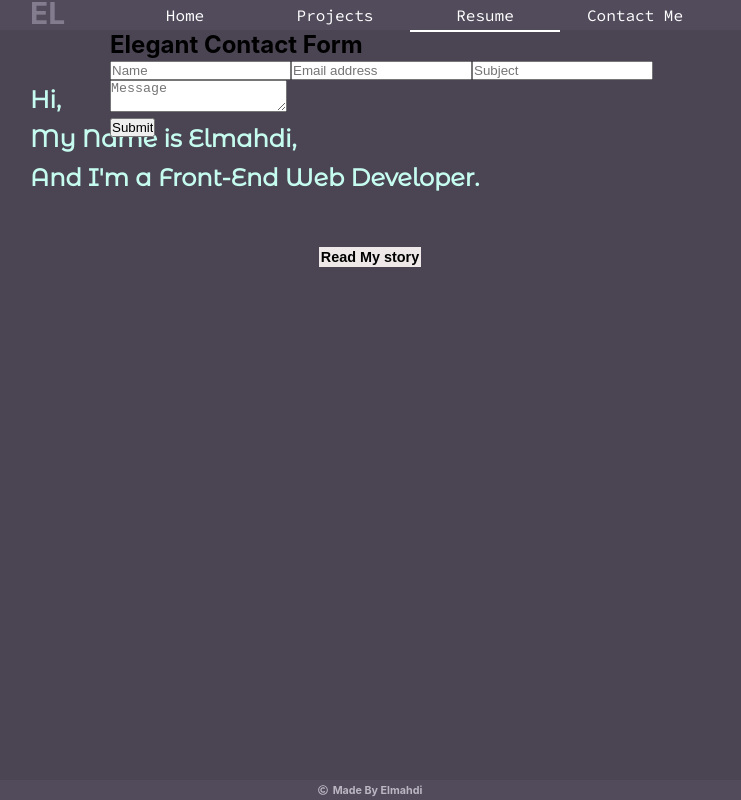
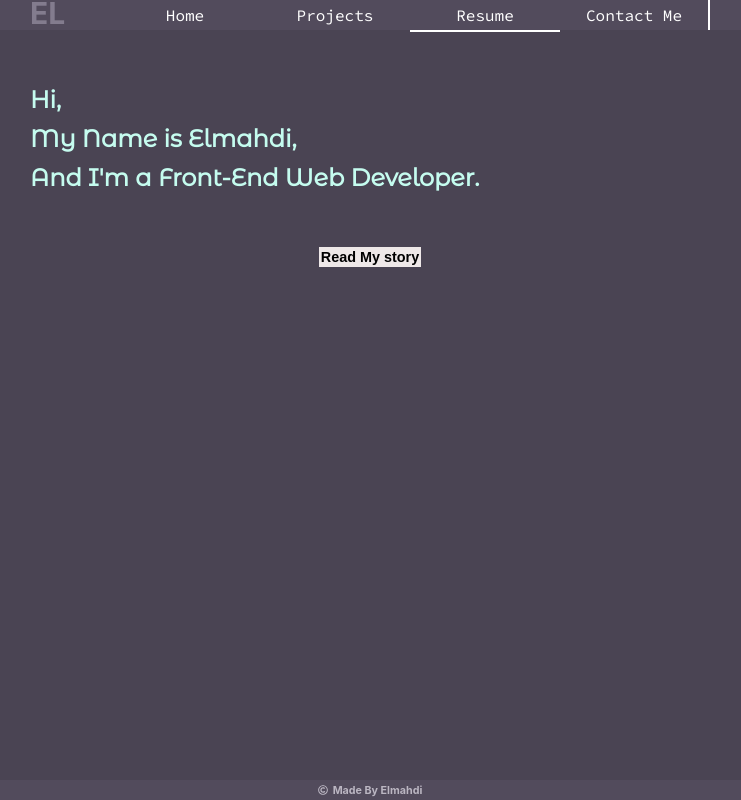
Before and after one commit to Elmahdi1962/myPortfolio, a React (Create React App) app: page / in a window 1280 px wide. Shown: the whole page, without its empty margins (270-1011 px from the left). Built offline with nearby package versions, Linux system fonts and the light colour scheme.

Commit message:
finished teh contact popup

```diff
--- a/src/components/Navbar.js
+++ b/src/components/Navbar.js
@@ -4,13 +4,19 @@ import { useEffect } from "react";
 import emailjs from 'emailjs-com';
 
 function Navbar() {
+    var resumeOpen= false;
+    var contactOpen = false;
     useEffect(() => {
 
-        document.addEventListener("click",resumeClickHandler);
+        document.addEventListener("click",(e) => {
+            resumeClickHandler(e);
+            contactClickHandler(e);
+        });
 
         return () => {
 
-            document.getElementById("resume-button").removeEventListener("click",resumeClickHandler);
+
+            document.removeEventListener("click",resumeClickHandler);
 
         }
 
@@ -28,34 +34,84 @@ function Navbar() {
         e.target.reset();
       }
 
+      function resumeClickHandler(e){
+
+        if(document.getElementById("resume-li").contains(e.target) && !resumeOpen){
+
+            document.getElementById("resume-popup").style.cssText="height: 50px; color: black";
+            resumeOpen= true;
+            console.log("resumeopen",resumeOpen);
+        }
+        else{
+
+            document.getElementById("resume-popup").style.cssText="height: 0px; color: transparent";
+            resumeOpen= false;
+            console.log("resumeopen",resumeOpen);
+        }
+
+
+    }
+
+
+    function contactClickHandler(e){
+        if(document.getElementById("contact-popup").contains(e.target)){
+            console.log("inside poup contact");
+
+        }else if(document.getElementById("contact-li").contains(e.target) && !contactOpen){
+
+            document.getElementById("contact-popup").style.cssText="height: 250px; width: 300px";
+            contactOpen= true;
+            console.log("contactopen",contactOpen);
+
+        }
+        else{
+
+            document.getElementById("contact-popup").style.cssText="height: 30px; width: 0px; transition: height 0.5s, width 0.5s 500ms;";
+            contactOpen= false;
+            console.log("contactopen",contactOpen);
+        }
+
+
+    }
+
     return (
         <header>
             <div id="nav-container">
                 <h1 id="logo">EL</h1>
                 <nav id="container">
+
                     <ul id="nav-ul">
                         <li><a href="#home-section">Home</a></li>
                         <li><a href="#projects-section">Projects</a></li>
-                        <li><button id="resume-button">Resume</button></li>
-                        <li><button id="contact-button">Contact Me</button></li>
+                        <li id="resume-li"><button id="resume-button">Resume</button></li>
+                        <li id ="contact-li"><button id="contact-button">Contact Me</button></li>
                     </ul>
+
+                    {/* -----resume popup---- */}
+
                     <div id="resume-popup">
                         <p>Download Resume from <a href="#">Here</a></p>
                     </div>
 
-                    <h1>Elegant Contact Form</h1>
-                    <form class="cf" onSubmit={sendEmail}>
-                    <div class="half left cf">
-                        <input name="name" type="text" id="input-name" placeholder="Name"/>
-                        <input name="email" type="email" id="input-email" placeholder="Email address"/>
-                        <input name="subject" type="text" id="input-subject" placeholder="Subject"/>
+                    {/* -----contact popup---- */}
+
+                    <div id="contact-popup">
+                        <h3>Contact me</h3>
+
+                        {/* -----Form---- */}
+
+                        <form onSubmit={sendEmail}>
+
+                        <input name="name" type="text" id="input-name" placeholder="Name" required/>
+                        <input name="email" type="email" id="input-email" placeholder="Email address" required/>
+                        <input name="subject" type="text" id="input-subject" placeholder="Subject" required/>
+
+                        <textarea name="message" type="text" id="input-message" placeholder="Message" required></textarea>
+
+                        <input type="submit" value="Send" id="input-submit"/>
+                        </form>
+                        {/* -----End Form---- */}
                     </div>
-                    <div class="half right cf">
-                        <textarea name="message" type="text" id="input-message" placeholder="Message"></textarea>
-                    </div>
-                    <input type="submit" value="Submit" id="input-submit"/>
-                    </form>
-
 
                 </nav>
             </div>
@@ -68,20 +124,6 @@ function Navbar() {
 
 
 
-function resumeClickHandler(e){
-    if(document.getElementById("resume-button").contains(e.target)){
-
-        document.getElementById("resume-popup").style.cssText="height: 50px; color: black";
-
-    }
-    else{
-
-        document.getElementById("resume-popup").style.cssText="height: 0px; color: transparent";
-
-    }
-
-    console.log("popout");
-}
 
 
 export default Navbar;
--- a/src/components/styles/Navbar.css
+++ b/src/components/styles/Navbar.css
@@ -26,6 +26,18 @@ header {
   position: relative;
   width: 600px;
   height: 100%;
+}
+
+#container #contact-li {
+  border-right: 2px solid white;
+}
+
+#container #contact-li:hover {
+  background-color: rgba(101, 101, 109, 0.761);
+}
+
+#container #resume-li:hover {
+  background-color: rgba(101, 101, 109, 0.761);
 }
 
 #container #resume-button,
@@ -67,6 +79,61 @@ header {
   width: 100%;
   height: 100%;
   text-align: center;
+}
+
+#container #contact-popup {
+  position: absolute;
+  background-color: gray;
+  width: 0px;
+  height: 30px;
+  padding: 0;
+  margin: 0;
+  font: "Source Code Pro", monospace;
+  font-weight: 600;
+  font-size: 15px;
+  overflow: hidden;
+  top: 0px;
+  left: 100%;
+  -webkit-transition: width 0.5s, height 0.5s 500ms;
+  transition: width 0.5s, height 0.5s 500ms;
+}
+
+#container #contact-popup form {
+  display: -webkit-box;
+  display: -ms-flexbox;
+  display: flex;
+  -webkit-box-align: center;
+      -ms-flex-align: center;
+          align-items: center;
+  -webkit-box-pack: center;
+      -ms-flex-pack: center;
+          justify-content: center;
+  -webkit-box-orient: vertical;
+  -webkit-box-direction: normal;
+      -ms-flex-direction: column;
+          flex-direction: column;
+  width: 280px;
+  margin: auto;
+}
+
+#container #contact-popup form input {
+  width: 100%;
+  height: 30px;
+  margin: 3px 0;
+}
+
+#container #contact-popup form textarea {
+  width: 100%;
+  height: auto;
+  margin: 3px 0;
+  resize: none;
+}
+
+#container #contact-popup h3 {
+  width: 100%;
+  text-align: center;
+  height: 30px;
+  margin: 3px 0;
 }
 
 #logo {
@@ -119,18 +186,4 @@ header {
 #nav-ul li a:hover::after {
   width: 100%;
 }
-
-#contact-button::after {
-  content: "";
-  display: block;
-  width: 0;
-  height: 2px;
-  background-color: #00c9a5;
-  -webkit-transition: width 0.3s ease-out !important;
-  transition: width 0.3s ease-out !important;
-}
-
-#contact-button:hover::after {
-  width: 100%;
-}
 /*# sourceMappingURL=navbar.css.map */
--- a/src/components/styles/navbar.scss
+++ b/src/components/styles/navbar.scss
@@ -20,7 +20,17 @@ header {
   position: relative;
   width: 600px;
   height: 100%;
-
+  #contact-li {
+    border-right: 2px solid white;
+    &:hover {
+      background-color: rgba(101, 101, 109, 0.761);
+    }
+  }
+  #resume-li {
+    &:hover {
+      background-color: rgba(101, 101, 109, 0.761);
+    }
+  }
   #resume-button,
   #contact-button {
     font-size: 16px;
@@ -56,6 +66,48 @@ header {
       width: 100%;
       height: 100%;
       text-align: center;
+    }
+  }
+  #contact-popup {
+    position: absolute;
+    background-color: rgb(128, 128, 128);
+    width: 0px;
+    height: 30px;
+    padding: 0;
+    margin: 0;
+    font: $font;
+    font-weight: 600;
+    font-size: 15px;
+    overflow: hidden;
+    top: 0px;
+    left: 100%;
+    transition: width 0.5s, height 0.5s 500ms;
+
+    form {
+      display: flex;
+      align-items: center;
+      justify-content: center;
+      flex-direction: column;
+      width: 280px;
+      margin: auto;
+      input {
+        width: 100%;
+        height: 30px;
+        margin: 3px 0;
+      }
+      textarea {
+        width: 100%;
+        height: auto;
+        margin: 3px 0;
+        resize: none;
+      }
+    }
+
+    h3 {
+      width: 100%;
+      text-align: center;
+      height: 30px;
+      margin: 3px 0;
     }
   }
 }
@@ -106,30 +158,3 @@ header {
     }
   }
 }
-// these rules to make the hover line effect under the resume button
-// #resume-button::after {
-//   content: "";
-//   display: block;
-//   width: 0;
-//   height: 2px;
-//   background-color: #00c9a5;
-//   transition: width 0.3s ease-out !important;
-// }
-// #resume-button:hover {
-//   &::after {
-//     width: 100%;
-//   }
-// }
-#contact-button::after {
-  content: "";
-  display: block;
-  width: 0;
-  height: 2px;
-  background-color: #00c9a5;
-  transition: width 0.3s ease-out !important;
-}
-#contact-button:hover {
-  &::after {
-    width: 100%;
-  }
-}
```
Also changed, not shown: 1 other file (tests, documents, lock files or other folders).
